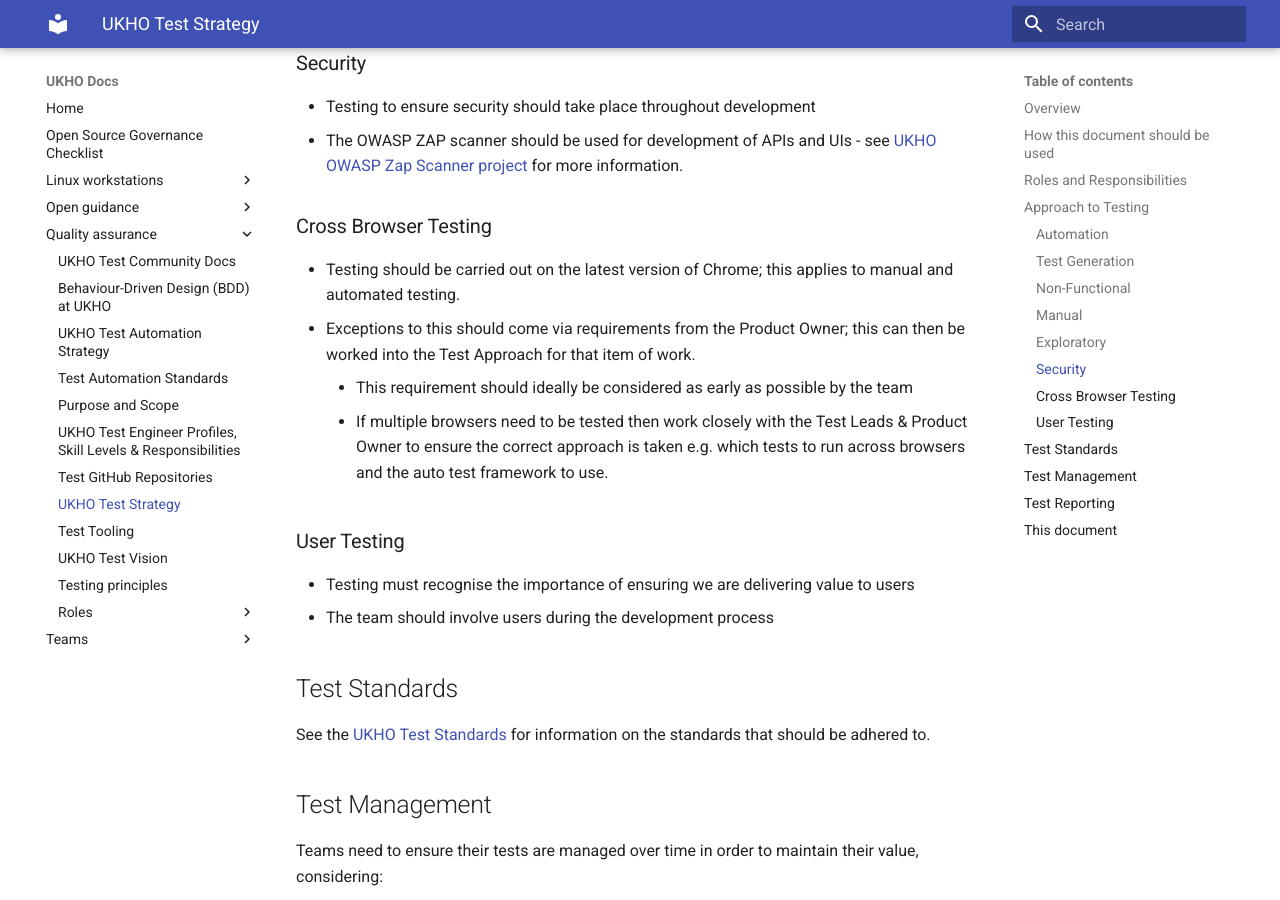
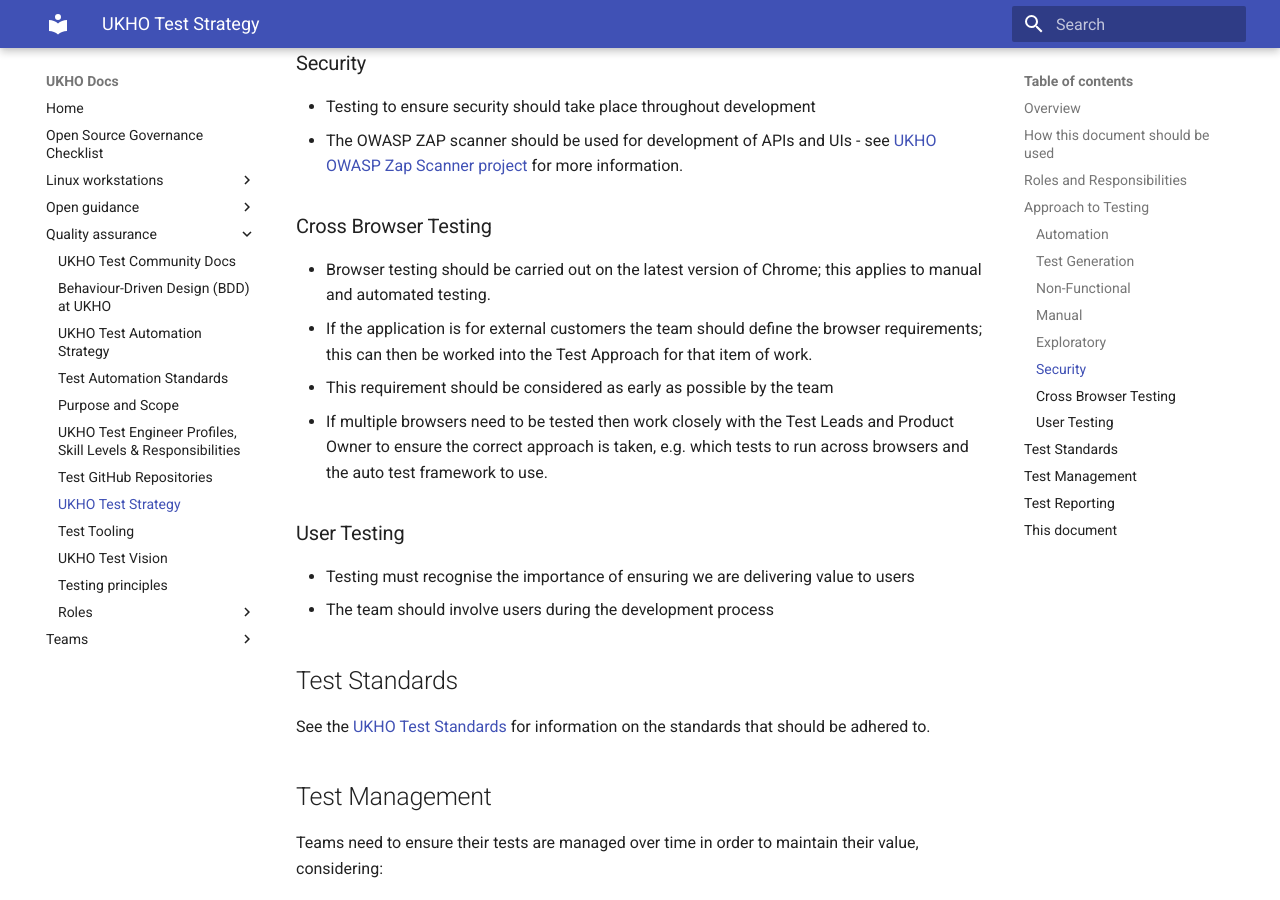
Before and after one commit to UKHO/docs, an MkDocs documentation site: the page built from docs/quality-assurance/test-strategy.md, in a window 1280 px wide and 900 px high, scrolled down 1544 px. Built offline with MkDocs 1.6.1 and Material for MkDocs 9.7.7, drawn with Linux system fonts in a browser that asks for light colours.

Commit message:
Update to clarify position for external apps

```diff
--- a/docs/quality-assurance/test-strategy.md
+++ b/docs/quality-assurance/test-strategy.md
@@ -48,10 +48,10 @@ Teams should adhere to this strategy when determining their team approach to tes
 
 ### Cross Browser Testing
 
-* Testing should be carried out on the latest version of Chrome; this applies to manual and automated testing.
-* Exceptions to this should come via requirements from the Product Owner; this can then be worked into the Test Approach for that item of work.
-	* This requirement should ideally be considered as early as possible by the team
-	* If multiple browsers need to be tested then work closely with the Test Leads & Product Owner to ensure the correct approach is taken e.g. which tests to run across browsers and the auto test framework to use.
+* Browser testing should be carried out on the latest version of Chrome; this applies to manual and automated testing.
+* If the application is for external customers the team should define the browser requirements; this can then be worked into the Test Approach for that item of work.
+  * This requirement should be considered as early as possible by the team
+  * If multiple browsers need to be tested then work closely with the Test Leads and Product Owner to ensure the correct approach is taken, e.g. which tests to run across browsers and the auto test framework to use.
 
 ### User Testing
 
```
